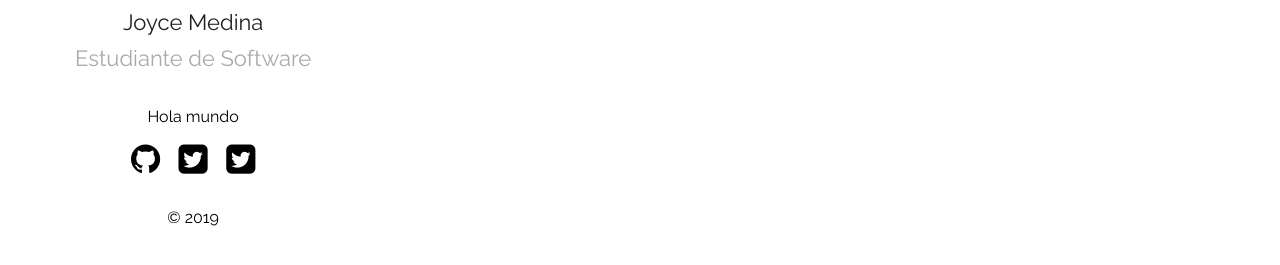
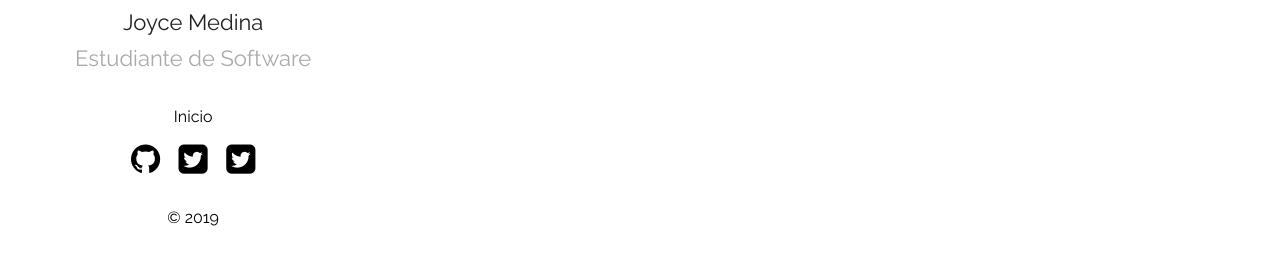
Before and after one commit to DaveNPlay/blo4, a Jekyll site: the page built from index.md, in a window 1280 px wide. Shown: the part 342-607 px from the top of the page. Built offline with Jekyll 4.4.1, drawn with Linux system fonts in a browser that asks for light colours.

Commit message:
Update default.html

```diff
--- a/_layouts/default.html
+++ b/_layouts/default.html
@@ -9,7 +9,9 @@
 			<img src="{{ "https://avatars2.githubusercontent.com/u/57576209?s=400&v=4" | relative_url }}" alt="{{ site.plainwhite.name }}">
 			<h2>{{ site.plainwhite.name }}</h2>
 			<p class="tagline">{{ site.plainwhite.tagline }}</p>
-			<p> Hola mundo </p>
+			<a class="post-link" href="/blog4/javascript/nodejs/2019/03/23/welcome-to-jekyll.html">
+      <p>Inicio</p>
+    </a>
 			<ul class="social">
                 {%- if site.plainwhite.social_links.github -%}
 				<a href="https://github.com/{{ site.plainwhite.social_links.github }}"><li><i class="icon-github-circled"></i></li></a>
```
